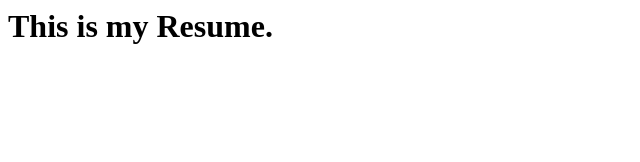
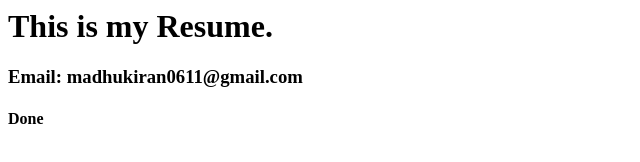
Before and after one commit to madhukiran21/crt, a plain HTML site: page index.html in a window 1280 px wide. Shown: the whole page, without its empty margins (0-640 px from the left). Drawn offline with Linux system fonts and the light colour scheme.

Commit message:
second commit

```diff
--- a/index.html
+++ b/index.html
@@ -4,5 +4,7 @@
     </head>
     <body>
         <h1>This is my Resume.</h1>
+        <h3>Email: madhukiran0611@gmail.com</h3>
+        <h4>Done</h4>
     </body>
 </html>
```
